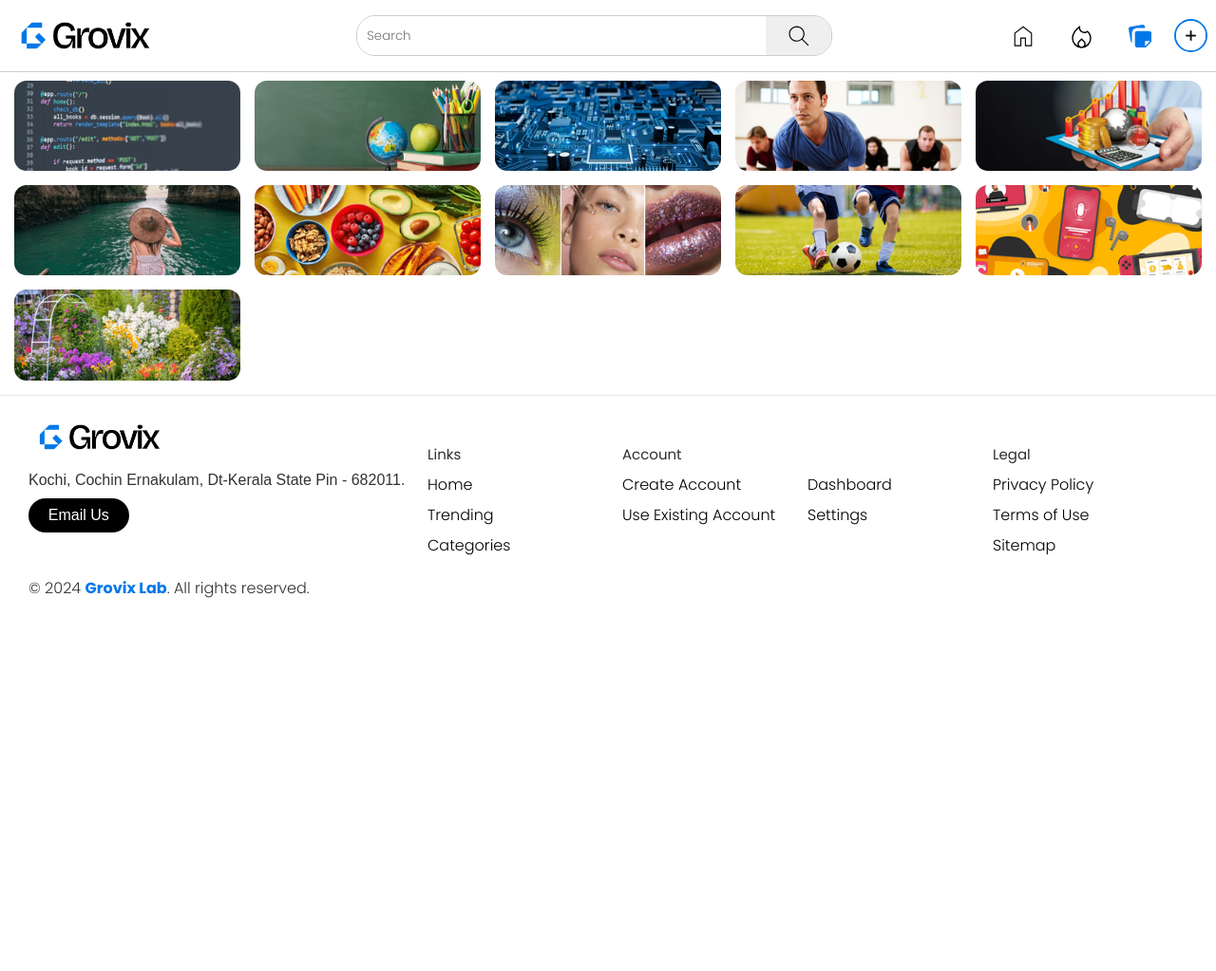
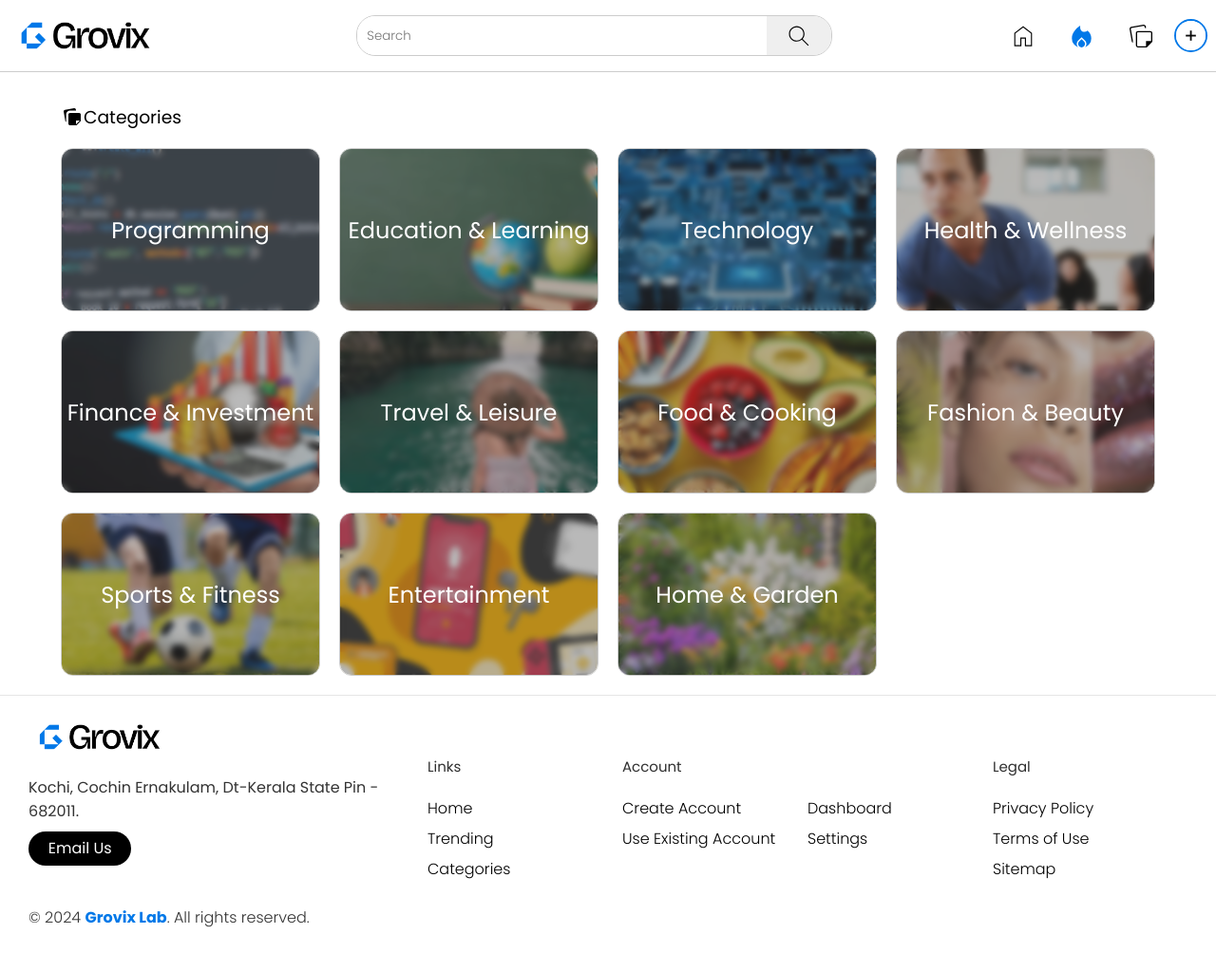
Before and after one commit to mrsajadpp/grovix, a Node server app: page /categories in a window 1280 px wide. Shown: the whole page at 95% size. Before the commit the page ends 630 px from the top, so only its background shows below. Run offline with Node 20, Linux system fonts and the light colour scheme; some libraries are stand-ins or nearby versions.

Commit message:
categories fixed

```diff
--- a/views/user/categories.hbs
+++ b/views/user/categories.hbs
@@ -1,149 +1,234 @@
-{{> headers/user/category_header}}
+{{> headers/user/trending_header}}
+
 <style>
-    body {
-        font-family: Arial, sans-serif;
-        margin: 0;
-        padding: 0;
+    .topWriters {
+        width: 100%;
+        display: flex;
+        flex-direction: column;
+        align-items: center;
+        justify-content: center;
+        margin-top: 90px;
     }
 
-    .grid-container {
-        display: grid;
-        grid-template-columns: repeat(auto-fit, minmax(200px, 1fr));
-        gap: 15px;
-        padding: 15px;
+    .topWriters .topContainer {
+        width: 90%;
+        display: flex;
+        flex-direction: row;
+        justify-content: space-between;
+        align-items: center;
     }
 
-    .grid-item {
-        position: relative;
-        overflow: hidden;
-        border-radius: 13px;
+    .topWriters .cardTitle {
+        display: flex;
+        align-items: center;
     }
 
-    .grid-item img {
-        width: 100%;
-        height: auto;
-        display: block;
+    .topWriters .slideIcon {
+        display: flex;
+        flex-direction: row;
+        align-items: center;
+        justify-content: space-between;
     }
 
-    .overlay {
-        position: absolute;
-        top: 0;
-        left: 0;
-        width: 100%;
-        height: 100%;
-        background: rgba(0, 0, 0, 0.5);
-        color: white;
+    .topWriters .slideIcon button {
+        width: 40px;
+        height: 40px;
+        border: none;
         display: flex;
         align-items: center;
         justify-content: center;
-        opacity: 0;
-        transition: opacity 0.3s ease;
+        border-radius: 50%;
+        background-color: transparent;
+        cursor: pointer;
+        background-color: #f6f6f6;
     }
 
-    .grid-item:hover .overlay {
-        opacity: 1;
+    .topWriters .cardContainer {
+        width: 90%;
+        display: grid;
+        grid-template-columns: repeat(auto-fill, minmax(250px, 1fr));
+        gap: 20px;
+        padding-bottom: 20px;
     }
 
-    h2 {
-        margin: 0;
-        font-size: 1.5rem;
+    .topWriters .card {
+        height: 170px;
+        display: flex;
+        flex-direction: column;
+        border: 1px solid #ccc;
+        border-radius: 13px;
+        overflow: hidden;
+        background: #0078e8;
+        position: relative;
     }
 
-    .grid-item a {
-        display: block;
+    .topWriters .card .innerCard {
         width: 100%;
         height: 100%;
+        display: flex;
+        flex-direction: column;
+        align-items: center;
+        justify-content: center;
+        background-color: rgba(70, 70, 70, 0.377);
+        backdrop-filter: blur(3px);
+        padding: 10px 0px 10px;
+        transition: background-color 0.3s ease;
+    }
+
+    .topWriters .card:hover .innerCard {
+        background-color: rgba(70, 70, 70, 0.6);
+    }
+
+    .topWriters .card .artTitle {
+        width: 100%;
+        height: 100%;
+        display: flex;
+        align-items: center;
+        justify-content: center;
+        text-align: center;
+    }
+
+    .topWriters .card .artTitle a {
         text-decoration: none;
-        color: inherit;
+    }
+
+    .topWriters .card .artTitle h3 {
+        font-size: 24px;
+        margin: 0;
+        color: #fff;
+        transition: transform 0.3s ease, color 0.3s ease;
+    }
+
+    .topWriters .card:hover .artTitle h3 {
+        transform: scale(1.1);
+        color: #f6f6f6;
     }
 </style>
-<div class="grid-container" style="margin-top: 70px;">
-    <div class="grid-item" tabindex="0" aria-labelledby="category-programming">
-        <a href="/category/programming">
-            <div class="overlay">
-                <h2 id="category-programming">Programming</h2>
+
+<div class="topWriters">
+    <div class="topContainer">
+        <div class="cardTitle">
+            <svg xmlns="http://www.w3.org/2000/svg" height="24" viewBox="0 -960 960 960" width="24">
+                <path
+                    d="M320-184.62v-391q0-26.84 19-45.61T384.85-640h390.53q26.85 0 45.74 18.88Q840-602.23 840-575.38v278.46L663.08-120H384.62q-26.85 0-45.74-18.88Q320-157.77 320-184.62ZM121-696.15q-5.23-26.85 10.31-48.35 15.54-21.5 42.38-26.73L558.46-839q26.85-5.23 48.35 10.31 21.5 15.54 26.73 42.38l8.46 50.93H384.62q-66 0-113 47t-47 113v311.23q-13.7-6.7-23.27-19-9.58-12.31-12.58-28.23L121-696.15ZM800-320H640v160l160-160Z" />
+            </svg>
+            <h3>Categories</h3>
+        </div>
+        <div class="slideIcon">
+        </div>
+    </div>
+
+    <!-- Card Container -->
+    <div class="cardContainer" id="tcardContainer">
+        <div class="card artCart"
+            style="background: url('/img/category/programming.png') no-repeat center center; background-size: cover;">
+            <div class="innerCard">
+                <div class="artTitle">
+                    <a href="/category/programming">
+                        <h3>Programming</h3>
+                    </a>
+                </div>
             </div>
-            <img src="/img/category/programming.png" alt="Programming">
-        </a>
-    </div>
-    <div class="grid-item" tabindex="0" aria-labelledby="category-education-learning">
-        <a href="/category/education-learning">
-            <div class="overlay">
-                <h2 id="category-education-learning">Education & Learning</h2>
+        </div>
+        <div class="card artCart"
+            style="background: url('/img/category/education.png') no-repeat center center; background-size: cover;">
+            <div class="innerCard">
+                <div class="artTitle">
+                    <a href="/category/education-learning">
+                        <h3>Education & Learning</h3>
+                    </a>
+                </div>
             </div>
-            <img src="/img/category/education.png" alt="Education & Learning">
-        </a>
-    </div>
-    <div class="grid-item" tabindex="0" aria-labelledby="category-technology">
-        <a href="/category/technology">
-            <div class="overlay">
-                <h2 id="category-technology">Technology</h2>
+        </div>
+        <div class="card artCart"
+            style="background: url('/img/category/technology.png') no-repeat center center; background-size: cover;">
+            <div class="innerCard">
+                <div class="artTitle">
+                    <a href="/category/technology">
+                        <h3>Technology</h3>
+                    </a>
+                </div>
             </div>
-            <img src="/img/category/technology.png" alt="Technology">
-        </a>
-    </div>
-    <div class="grid-item" tabindex="0" aria-labelledby="category-health-wellness">
-        <a href="/category/health-wellness">
-            <div class="overlay">
-                <h2 id="category-health-wellness">Health & Wellness</h2>
+        </div>
+        <div class="card artCart"
+            style="background: url('/img/category/health.png') no-repeat center center; background-size: cover;">
+            <div class="innerCard">
+                <div class="artTitle">
+                    <a href="/category/health-wellness">
+                        <h3>Health & Wellness</h3>
+                    </a>
+                </div>
             </div>
-            <img src="/img/category/health.png" alt="Health & Wellness">
-        </a>
-    </div>
-    <div class="grid-item" tabindex="0" aria-labelledby="category-finance-investment">
-        <a href="/category/finance-investment">
-            <div class="overlay">
-                <h2 id="category-finance-investment">Finance & Investment</h2>
+        </div>
+        <div class="card artCart"
+            style="background: url('/img/category/finance.png') no-repeat center center; background-size: cover;">
+            <div class="innerCard">
+                <div class="artTitle">
+                    <a href="/category/finance-investment">
+                        <h3>Finance & Investment</h3>
+                    </a>
+                </div>
             </div>
-            <img src="/img/category/finance.png" alt="Finance & Investment">
-        </a>
-    </div>
-    <div class="grid-item" tabindex="0" aria-labelledby="category-travel-leisure">
-        <a href="/category/travel-leisure">
-            <div class="overlay">
-                <h2 id="category-travel-leisure">Travel & Leisure</h2>
+        </div>
+        <div class="card artCart"
+            style="background: url('/img/category/travel.png') no-repeat center center; background-size: cover;">
+            <div class="innerCard">
+                <div class="artTitle">
+                    <a href="/category/travel-leisure">
+                        <h3>Travel & Leisure</h3>
+                    </a>
+                </div>
             </div>
-            <img src="/img/category/travel.png" alt="Travel & Leisure">
-        </a>
-    </div>
-    <div class="grid-item" tabindex="0" aria-labelledby="category-food-cooking">
-        <a href="/category/food-cooking">
-            <div class="overlay">
-                <h2 id="category-food-cooking">Food & Cooking</h2>
+        </div>
+        <div class="card artCart"
+            style="background: url('/img/category/food.png') no-repeat center center; background-size: cover;">
+            <div class="innerCard">
+                <div class="artTitle">
+                    <a href="/category/food-cooking">
+                        <h3>Food & Cooking</h3>
+                    </a>
+                </div>
             </div>
-            <img src="/img/category/food.png" alt="Food & Cooking">
-        </a>
-    </div>
-    <div class="grid-item" tabindex="0" aria-labelledby="category-fashion-beauty">
-        <a href="/category/fashion-beauty">
-            <div class="overlay">
-                <h2 id="category-fashion-beauty">Fashion & Beauty</h2>
+        </div>
+        <div class="card artCart"
+            style="background: url('/img/category/fashion.png') no-repeat center center; background-size: cover;">
+            <div class="innerCard">
+                <div class="artTitle">
+                    <a href="/category/fashion-beauty">
+                        <h3>Fashion & Beauty</h3>
+                    </a>
+                </div>
             </div>
-            <img src="/img/category/fashion.png" alt="Fashion & Beauty">
-        </a>
-    </div>
-    <div class="grid-item" tabindex="0" aria-labelledby="category-sports-fitness">
-        <a href="/category/sports-fitness">
-            <div class="overlay">
-                <h2 id="category-sports-fitness">Sports & Fitness</h2>
+        </div>
+        <div class="card artCart"
+            style="background: url('/img/category/sports.png') no-repeat center center; background-size: cover;">
+            <div class="innerCard">
+                <div class="artTitle">
+                    <a href="/category/sports-fitness">
+                        <h3>Sports & Fitness</h3>
+                    </a>
+                </div>
             </div>
-            <img src="/img/category/sports.png" alt="Sports & Fitness">
-        </a>
-    </div>
-    <div class="grid-item" tabindex="0" aria-labelledby="category-entertainment">
-        <a href="/category/entertainment">
-            <div class="overlay">
-                <h2 id="category-entertainment">Entertainment</h2>
+        </div>
+        <div class="card artCart"
+            style="background: url('/img/category/entertainment.png') no-repeat center center; background-size: cover;">
+            <div class="innerCard">
+                <div class="artTitle">
+                    <a href="/category/entertainment">
+                        <h3>Entertainment</h3>
+                    </a>
+                </div>
             </div>
-            <img src="/img/category/entertainment.png" alt="Entertainment">
-        </a>
-    </div>
-    <div class="grid-item" tabindex="0" aria-labelledby="category-home-garden">
-        <a href="/category/home-garden">
-            <div class="overlay">
-                <h2 id="category-home-garden">Home & Garden</h2>
+        </div>
+        <div class="card artCart"
+            style="background: url('/img/category/home.png') no-repeat center center; background-size: cover;">
+            <div class="innerCard">
+                <div class="artTitle">
+                    <a href="/category/home-garden">
+                        <h3>Home & Garden</h3>
+                    </a>
+                </div>
             </div>
-            <img src="/img/category/home.png" alt="Home & Garden">
-        </a>
+        </div>
     </div>
 </div>
```
